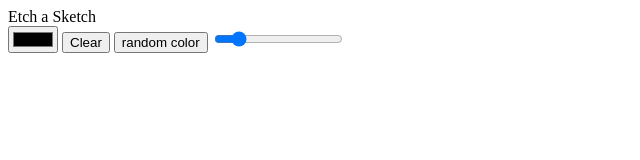
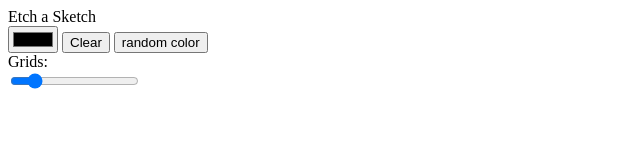
Before and after one commit to ArjTheProgrammer/Etch-a-Sketch, a plain HTML site: page index.html in a window 1280 px wide. Shown: the whole page, without its empty margins (0-640 px from the left). Drawn offline with Linux system fonts and the light colour scheme.

Commit message:
Add the container for the slider and a div that views the slider's value

```diff
--- a/index.html
+++ b/index.html
@@ -4,18 +4,20 @@
     <meta charset="UTF-8">
     <meta name="viewport" content="width=device-width, initial-scale=1.0">
     <title>Etch-a-Sketch</title>
+    <link rel="stylesheet" href="style.css">
 </head>
 <body>
     <div class="title">Etch a Sketch</div>
     <div class="container">
-        <div class="grid-container">
-            <div class="grids"></div>
-        </div>
+        <div class="grids"></div>
         <div class="function-container">
             <input type="color" name="color" id="color-picker">
             <button>Clear</button>
             <button>random color</button>
-            <input type="range" class="grid-slider" min="1" max="100" value="16">
+            <div class="slider-container">
+                <div class="display-slider-value">Grids: </div>
+                <input type="range" class="grid-slider" min="1" max="100" value="16">
+            </div>
         </div>
     </div>
 </body>
```
